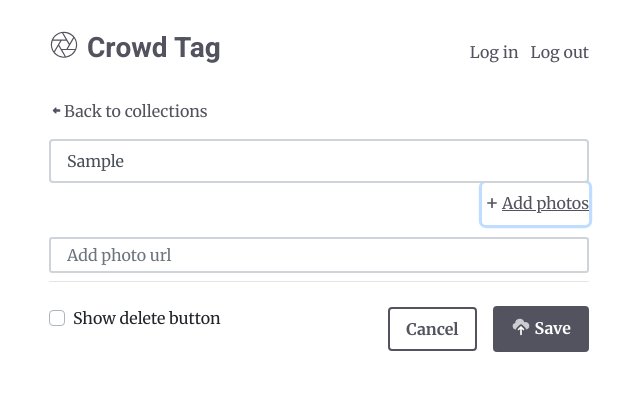
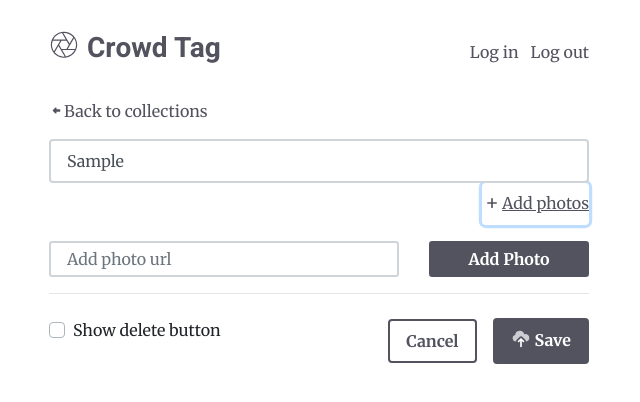
Before and after one commit to Reina-git/crowd-tag-fullstack, a React (Create React App) app in the folder client/: page /admin-add-photo-collection in a window 1280 px wide. Both pictures are taken after typing "Sample" into the empty fields and a click on the button "Add photos". Shown: the top 402 px of the page, without its empty margins (321-961 px from the left). Built offline with nearby package versions, Linux system fonts and the light colour scheme.

Commit message:
update state with collection name

```diff
--- a/client/src/components/pages/AdminAddPhotoCollection.js
+++ b/client/src/components/pages/AdminAddPhotoCollection.js
@@ -9,19 +9,23 @@ import { connect } from "react-redux";
 import { withRouter } from "react-router-dom";
 import without from "lodash/without";
 import actions from "../../store/actions";
+import { v4 as getUuid } from "uuid";
 
 class AdminAddPhotoCollection extends React.Component {
    constructor(props) {
       super(props);
       // console.log("props", props.collection.photos);
-      const allPhotos = this.props.collection.photos;
+      // const allPhotos = this.props.collection.photos;
       this.state = {
          isDisplayingAddPhoto: false,
          isDisplayingDelete: false,
          displayedPhotos: [],
-         // displayedPhotos: allPhotos,
+         collectionTitle: this.props.collection.name,
+         photoUrl: "",
+         // collectionToSave: {},
       };
       this.deletePhoto = this.deletePhoto.bind(this);
+      this.setPhotoUrlText = this.setPhotoUrlText.bind(this);
    }
 
    componentDidMount() {
@@ -49,6 +53,54 @@ class AdminAddPhotoCollection extends React.Component {
          isDisplayingAddPhoto: !this.state.isDisplayingAddPhoto,
       });
    }
+
+   setPhotoUrlState() {
+      const photoUrl = document.getElementById("addPhotoInput").value;
+
+      this.setState({
+         photoUrl: photoUrl,
+      });
+   }
+
+   checkHasInvalidCharCount() {
+      if (
+         this.state.photoUrl.length > 2000 ||
+         this.state.photoUrl.length === 0
+      ) {
+         return true;
+      } else return false;
+   }
+
+   setPhotoUrlText(e) {
+      this.setState({ photoUrl: e.target.value });
+      console.log("text input", e.target.value);
+   }
+
+   addPhoto() {
+      if (!this.checkHasInvalidCharCount()) {
+         this.setPhotoUrlState();
+         const newPhotoObject = {
+            id: getUuid(),
+            collectionID: this.props.collection.id,
+            uploadedAt: Date.now(),
+            fileName: "replaceMe",
+            url: document.getElementById("addPhotoInput").value,
+            tags: [],
+         };
+
+         const copyOfDisplayedPhotos = [...this.state.displayedPhotos];
+         const updatedDisplayedPhotos = copyOfDisplayedPhotos.concat(
+            newPhotoObject
+         );
+         this.setState({
+            displayedPhotos: updatedDisplayedPhotos,
+         });
+         this.setState({ photoUrl: "" });
+
+         console.log("newPhotoObject", newPhotoObject);
+      }
+   }
+
    deletePhoto(photo) {
       const deletedPhoto = photo;
       const photos = this.state.displayedPhotos;
@@ -121,21 +173,32 @@ class AdminAddPhotoCollection extends React.Component {
                   </button>
                </div>
             </div>
-            <div className="row">
-               <div className="col-12">
             {this.state.isDisplayingAddPhoto && (
                <>
-                        <div id="photo-url">
+                  <div className="row my-4">
+                     <div className="col-8">
                         <input
-                              className="form-control form-control-sm mt-3"
+                           className="form-control form-control-sm"
                            type="text"
                            placeholder="Add photo url"
+                           id="addPhotoInput"
+                           value={this.state.photoUrl}
+                           onChange={this.state.photoUrl}
+                           onChange={(e) => this.setPhotoUrlText(e)}
                         />
+                     </div>
+                     <div className="col-4">
+                        <button
+                           className="btn btn-primary btn-block btn-sm"
+                           onClick={() => this.addPhoto()}
+                        >
+                           Add Photo
+                        </button>
+                     </div>
                   </div>
                </>
             )}
-               </div>
-            </div>
+
             {/* <!-- Collection Name --> */}
             <hr className="mt-2 mb-5" />
 
```
Lines whose indentation alone changed are shown as unchanged.
